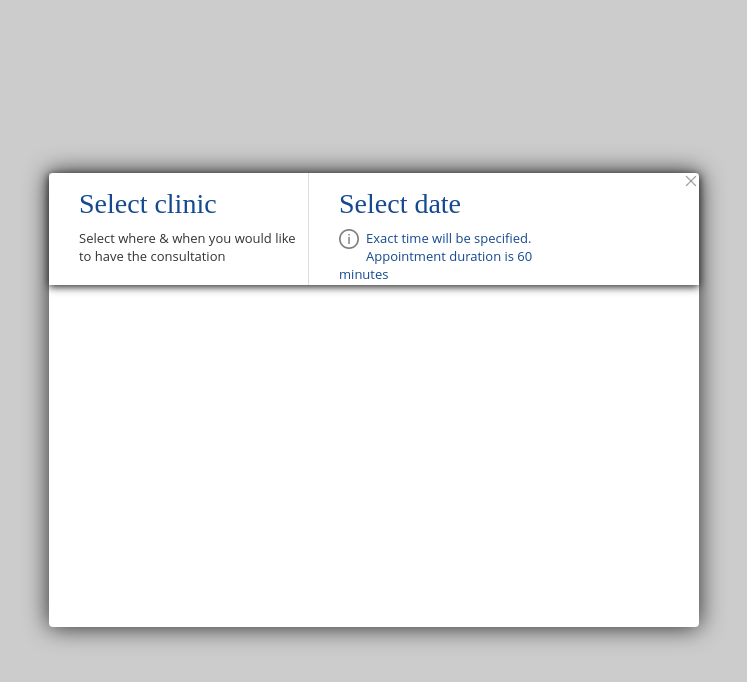
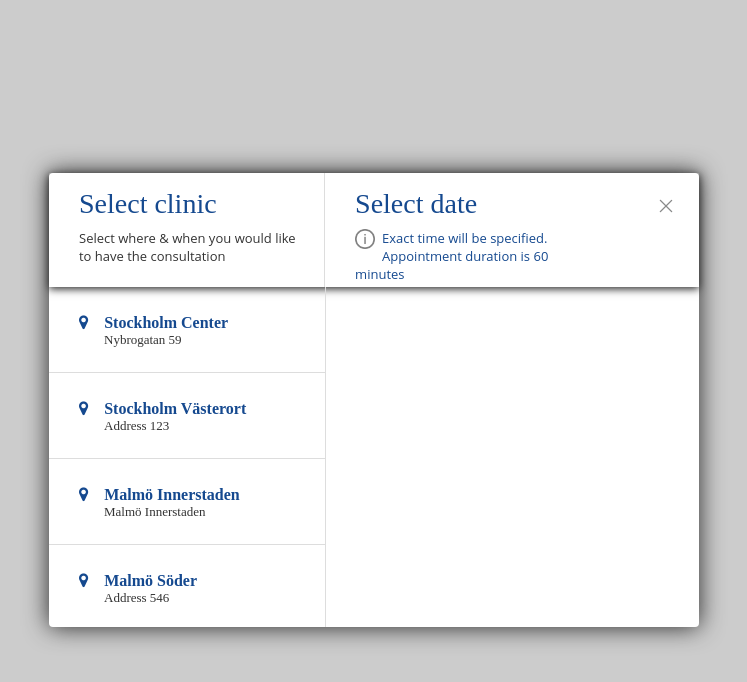
Before and after one commit to Zeror95/Lirema, a plain HTML site: page index.html in a window 1280 px wide. Shown: the whole page, without its empty margins (266-1013 px from the left). Drawn offline with Linux system fonts and the light colour scheme.

Commit message:
Left side

```diff
--- a/index.html
+++ b/index.html
@@ -1,10 +1,13 @@
 <!DOCTYPE <!DOCTYPE html>
 <html>
+
 <head>
     <meta charset="utf-8" />
     <title>Limeda</title>
     <link rel="stylesheet" type="text/css" href="css/styles.css" />
+    <link rel="stylesheet" href="https://cdnjs.cloudflare.com/ajax/libs/font-awesome/4.7.0/css/font-awesome.min.css">
 </head>
+
 <body>
     <div id="light-box">
         <div class="top">
@@ -17,8 +20,26 @@
                 <h3>Select date</h3>
                 <p><img src="info.png" alt="info">Exact time will be specified.<br>Appointment duration is 60 minutes</p>
             </div>
-
+        </div>
+        <div class="left">
+            <li>
+                <p class="location"><i class="fa fa-map-marker"></i>Stockholm Center</p>
+                <p>Nybrogatan 59</p>
+            </li>
+            <li>
+                <p class="location"><i class="fa fa-map-marker"></i>Stockholm Västerort</p>
+                <p>Address 123</p>
+            </li>
+            <li>
+                <p class="location"><i class="fa fa-map-marker"></i>Malmö Innerstaden</p>
+                <p>Malmö Innerstaden</p>
+            </li>
+            <li>
+                <p class="location"><i class="fa fa-map-marker"></i>Malmö Söder</p>
+                <p>Address 546</p>
+            </li>
         </div>
     </div>
 </body>
+
 </html>
--- a/sass/styles.scss
+++ b/sass/styles.scss
@@ -12,54 +12,36 @@
     box-shadow: $top $left $blur $color;
 }
 
-body{
+body {
     background-color: #00000033;
+    font-size: 13px;
 }
-#light-box{
+
+#light-box {
     width: 650px;
     height: 454px;
     background-color: #ffffff;
     position: absolute;
-    top:0;
+    top: 0;
     bottom: 0;
     left: 0;
     right: 0;
     margin: auto;
     @include border-radius(4px);
-    @include box-shadow(0, 0, 24px, lighten( #000000, 15% ));
-}
-.top{
+    @include box-shadow(0, 0, 24px, lighten(#000000, 15%));
+
+    .top {
         width: 100%;
-    height: 112px;
+        height: 25%;
         display: flex;
-    @include box-shadow(0, 2px, 8px, lighten( #000000, 15% ));
-.top-clinic{
+        @include box-shadow(0, 2px, 8px, lighten(#000000, 15%));
+
+        .top-clinic {
             width: 275.5px;
             height: 100%;
             border-right: 1px solid #dddddd;
-    h3{
-        font-family: $fontpro;
-        font-size: 28px;
-        color: $blue;
-        margin: 0%;
-        padding-top: 15px;
-        padding-left: 30px;
-        padding-bottom: 9px;
-        font-weight: lighter;
-    }
-    p{
-        font-family: $fonts;
-        font-size: 13px;
-        color: $gray;
-        width: 229px;
-        margin: 0%;
-        padding-left: 30px;
-    }
-}
-.top-date{
-    height: 100%;
-    width: 100%;
-    h3{
+
+            h3 {
                 font-family: $fontpro;
                 font-size: 28px;
                 color: $blue;
@@ -70,14 +52,38 @@ body{
                 font-weight: lighter;
             }
 
-    p{
+            p {
                 font-family: $fonts;
-        font-size: 13px;
+                color: $gray;
+                width: 229px;
+                margin: 0%;
+                padding-left: 30px;
+            }
+        }
+
+        .top-date {
+            height: 100%;
+            width: (650px-275.5px);
+
+            h3 {
+                font-family: $fontpro;
+                font-size: 28px;
+                color: $blue;
+                margin: 0%;
+                padding-top: 15px;
+                padding-left: 30px;
+                padding-bottom: 9px;
+                font-weight: lighter;
+            }
+
+            p {
+                font-family: $fonts;
                 color: $blue;
                 width: 229px;
                 margin: 0%;
                 padding-left: 30px;
-        img{
+
+                img {
                     width: 19.5px;
                     height: 19.5px;
                     //padding-left: 30px;
@@ -87,13 +93,47 @@ body{
                     padding-right: 7.5px;
                 }
             }
-    .close{
-        width: 16px;
-        height: 16px;
+
+            .close {
+                width: 20px;
+                height: 20px;
                 opacity: 0.5;
                 display: flex;
                 float: right;
-        clear: both;
+                clear: left;
+                padding-top: 23px;
+                padding-right: 23px
             }
         }
     }
+
+    .left {
+        width: 275.5px;
+        height: 75%;
+        border-right: 1px solid #dddddd;
+        color: $gray;
+    }
+    li{
+        list-style: none;
+        border-bottom: 1px solid #dddddd;
+        height: (100%/4);
+
+    .location{
+        font-weight: bold;
+        font-size: 16px;
+        color: $blue;
+        padding-top: 10%;
+        padding-left: 30px;
+        .fa{
+            padding-right: 16px;
+        }
+    }
+    p{
+        margin: 0;
+        padding-left: 55px;
+    }
+    &:last-child{
+        border-bottom: none;
+    }
+}
+}
```
Also changed, not shown: css/styles.css, 1 other file. Lines whose indentation alone changed are shown as unchanged.
